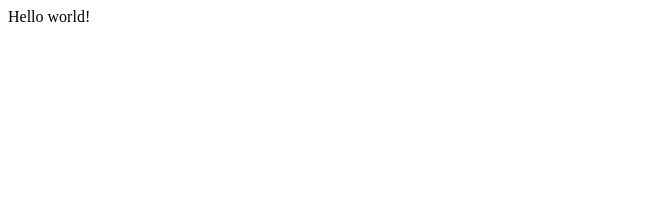
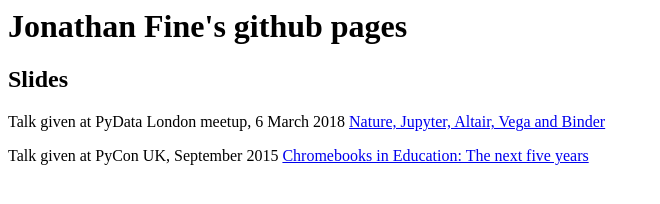
Before and after one commit to jfine2358/jfine2358.github.io, a plain HTML site: page index.html in a window 1280 px wide. Shown: the whole page, without its empty margins (0-660 px from the left). Drawn offline with Linux system fonts and the light colour scheme.

Commit message:
Add links to Chromebook and Jupyter talks.

```diff
--- a/index.html
+++ b/index.html
@@ -1 +1,19 @@
-Hello world!
+<html>
+  <head>
+  </head>
+  <body>
+    <h1>Jonathan Fine's github pages</h1>
+
+    <h2>Slides</h2>
+
+    <p>Talk given at PyData London meetup, 6 March 2018
+      <a href="https://jfine2358.github.io/slides/2018-nature-jupyter-altair-vega-binder.html">
+        Nature, Jupyter, Altair, Vega and Binder</a>
+    </p>
+
+    <p>Talk given at PyCon UK, September 2015
+      <a href="https://jfine2358.github.io/slides/2015-chromebooks-in-education.html">
+        Chromebooks in Education: The next five years</a>
+    </p>
+  </body>
+</html>
```
